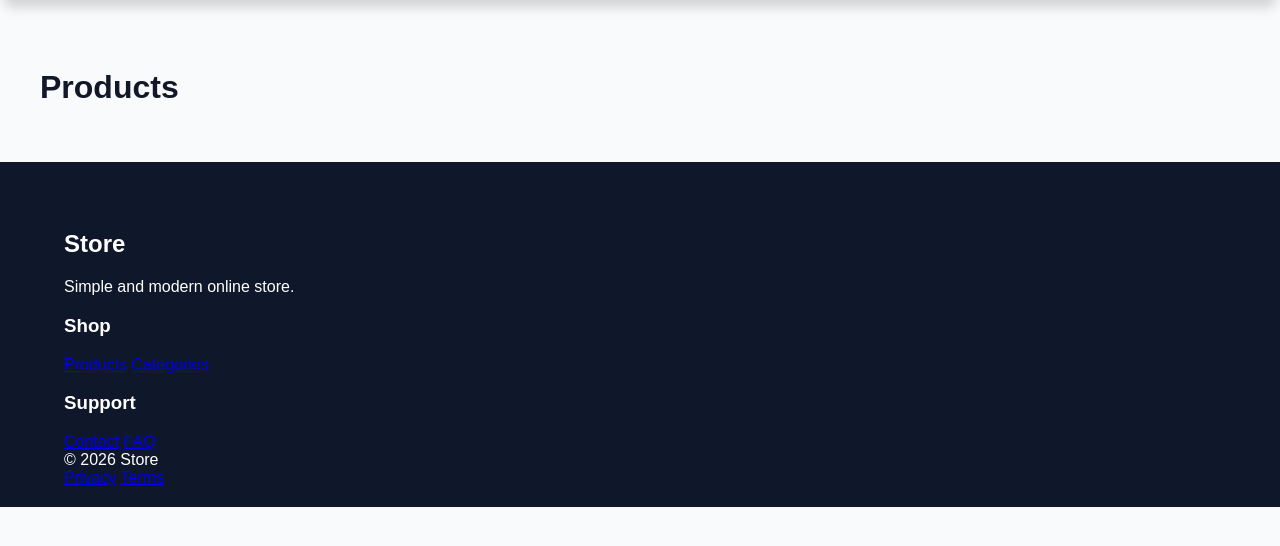
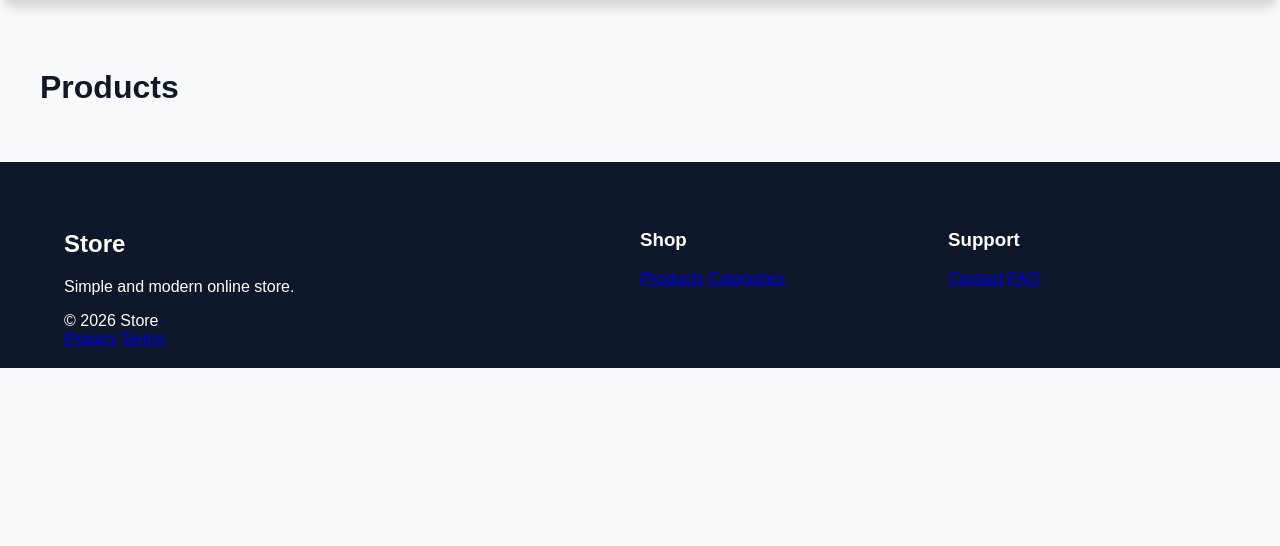
Before and after one commit to veltorex/django-ecommerce, a Django app: page /products/ in a window 1280 px wide. Shown: the part 70-616 px from the top of the page. Run offline with Django 5.2, Linux system fonts and the light colour scheme; data that the repository does not hold is empty.

Commit message:
style footer main

```diff
--- a/static/css/components/footer.css
+++ b/static/css/components/footer.css
@@ -1,6 +1,16 @@
+/* Footer */
+
 .footer {
     padding: 48px 5% 20px;
 
     background: var(--color-footer);
     color: var(--color-surface);
 }
+
+/* Footer Main */
+
+.footer__main {
+    display: grid;
+    grid-template-columns: 2fr 1fr 1fr;
+    gap: 40px;
+}
```
